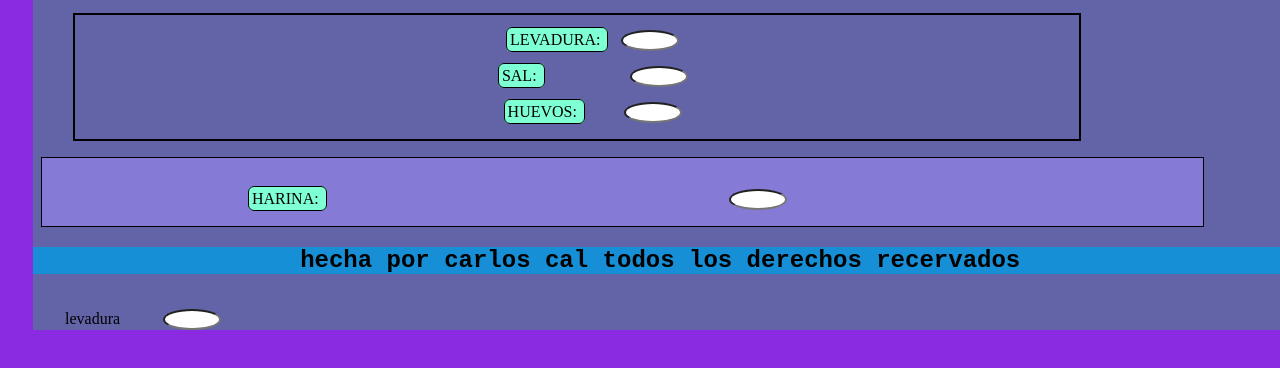
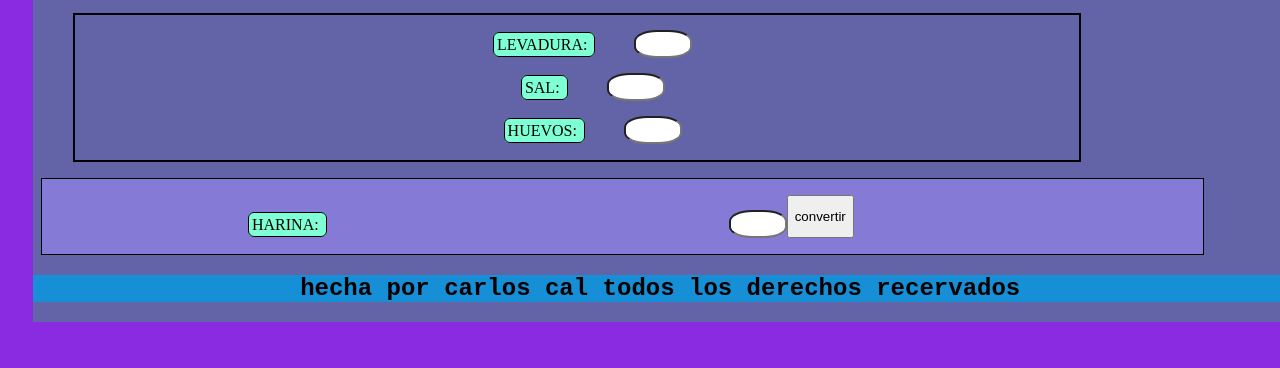
Before and after one commit to carlitoscal/mi-primer-dise-o, a plain HTML site: page index.html in a window 1280 px wide. Shown: the part 152-520 px from the top of the page. Drawn offline with Linux system fonts and the light colour scheme.

Commit message:
actualizacion 22/11

```diff
--- a/css/estilo.css
+++ b/css/estilo.css
@@ -42,8 +42,9 @@ input
     width: 50px;
     margin-top: 15px;
     margin-left: 7px;
-    border-radius: 50%;
-
+    border-radius: 40%;
+    font-size: 1.2rem;
+    text-align: center;
 }
 .sal{
 
--- a/index.html
+++ b/index.html
@@ -47,24 +47,31 @@
 
 </header>
 <article class="ventana" id="arriba">
-    <div class="levadura">
-        <label for="leva" class="labe">
-            LEVADURA:
-        </label>
-        <input type="number" name="leva" id="levaduras" class="levaduras">
-    </div>
-    <div class="salita">
-            <label for="salita" class="labe">
-                SAL:
-            </label>
-            <input type="number" name="salita" id="saal" class="sal">
-        </div>
-        <div class="huevo">
-                <label for="huevos " class="labe">
-                    HUEVOS:  </label>
-                    <input type="number" name="huevos" id="huev" class="huevo">
 
-            </div>
+        <form   class="salita" action="sal" name="lala">
+                <label for="salita" class="labe">
+                    LEVADURA:
+                </label>
+                 <input type="number" name="ahora">
+
+            </form>
+
+        <form   class="salita" action="sal" name="sales">
+                <label for="salita" class="labe">
+                    SAL:
+                </label>
+                 <input type="number" name="convert">
+
+            </form>
+            <form   class="huevo" acti""on="sal" name="huevoss">
+                    <label for="salita" class="labe">
+                        HUEVOS:
+                    </label>
+                     <input type="number" name="huev">
+
+                </form>
+
+
 
 
 </article>
@@ -75,18 +82,14 @@
                     <input type="number" name="harina" id="hari" class="harinas">
 
             </div>
+            <button onclick="comve()">convertir</button>
 
 </article>
 
 <footer>
     <h2>hecha por carlos cal todos los derechos recervados</h2>
 </footer>
+<script src="./js/app.js"></script>
 
-<div class="levadura">
-        <label for="leva">
-            levadura
-        </label>
-        <input type="number" name="leva" id="levaduras">
-    </div>
 </body>
 </html>
```
